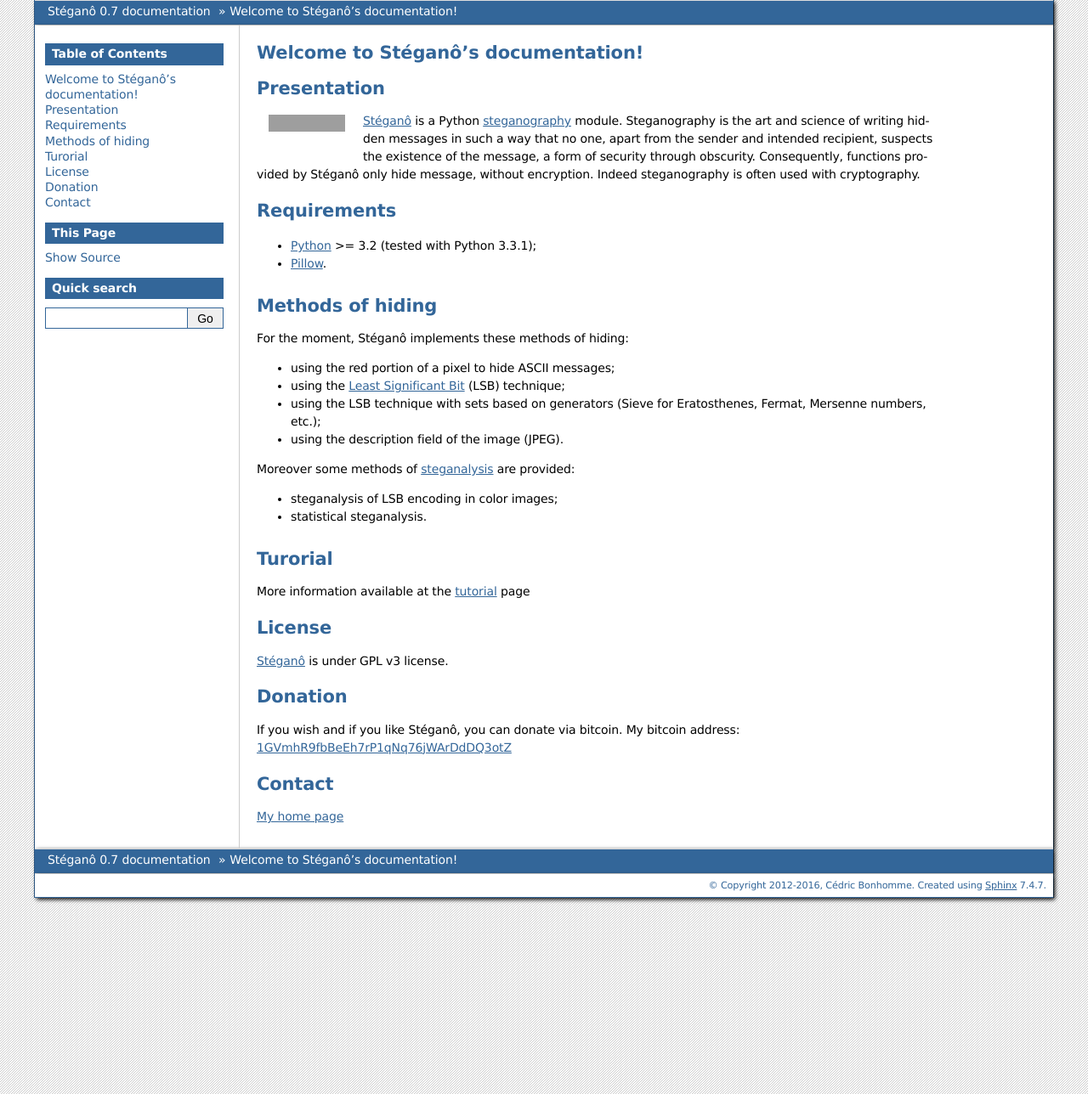
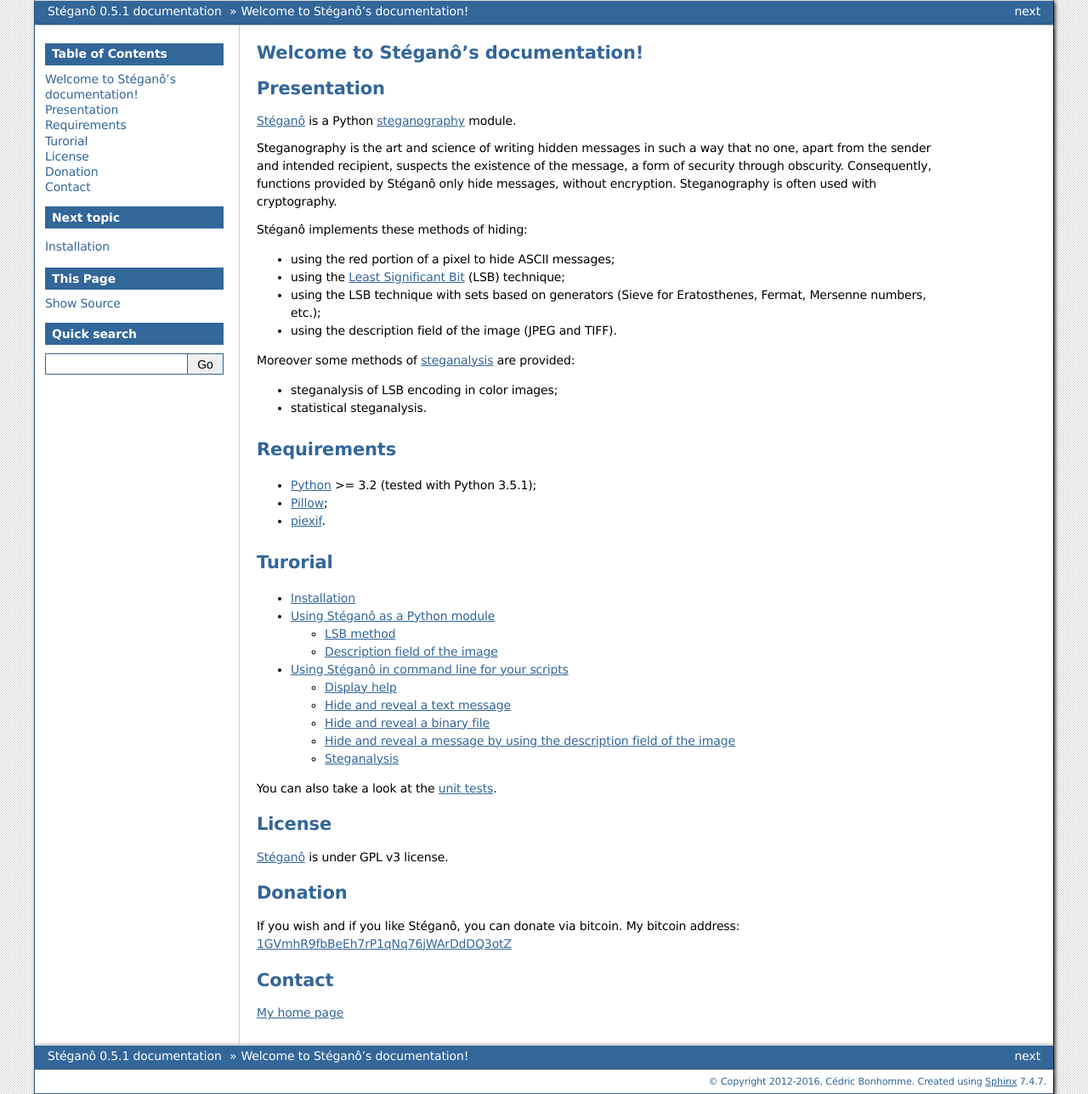
Before and after one commit to cedricbonhomme/Stegano, a Sphinx documentation site: the page built from docs/index.rst, in a window 1280 px wide. Shown: the whole page at 85% size. Built offline with Sphinx 7.4.7, drawn with Linux system fonts in a browser that asks for light colours; grey boxes are pictures that could not be loaded.

Commit message:
Reorganization of the documentation.

```diff
--- a/docs/conf.py
+++ b/docs/conf.py
@@ -48,9 +48,9 @@
 # built documents.
 #
 # The short X.Y version.
-version = '0.7'
+version = '0.5.1'
 # The full version, including alpha/beta/rc tags.
-release = '0.7'
+release = '0.5.1'
 
 # The language for content autogenerated by Sphinx. Refer to documentation
 # for a list of supported languages.
--- a/docs/index.rst
+++ b/docs/index.rst
@@ -9,35 +9,20 @@
 Presentation
 ============
 
-.. figure:: https://api.travis-ci.org/cedricbonhomme/Stegano.svg?branch=master
-    :align: left
-    :target: https://travis-ci.org/cedricbonhomme/Stegano
+Stéganô_ is a Python steganography_ module.
 
+Steganography is the art and science of writing hidden messages in such a way
+that no one, apart from the sender and intended recipient, suspects the
+existence of the message, a form of security through obscurity.
+Consequently, functions provided by Stéganô only hide messages,
+without encryption. Steganography is often used with cryptography.
 
-Stéganô_ is a Python steganography_ module.
-Steganography is the art and science of writing hidden messages in such a way that no one,
-apart from the sender and intended recipient, suspects the existence of the message, a form
-of security through obscurity. Consequently, functions provided by Stéganô only hide message,
-without encryption. Indeed steganography is often used with cryptography.
-
-
-
-Requirements
-============
-
-- Python_ >= 3.2 (tested with Python 3.3.1);
-- `Pillow`_.
-
-
-Methods of hiding
-=================
-
-For the moment, Stéganô implements these methods of hiding:
+Stéganô implements these methods of hiding:
 
 - using the red portion of a pixel to hide ASCII messages;
 - using the `Least Significant Bit <http://en.wikipedia.org/wiki/Least_significant_bit>`_ (LSB) technique;
 - using the LSB technique with sets based on generators (Sieve for Eratosthenes, Fermat, Mersenne numbers, etc.);
-- using the description field of the image (JPEG).
+- using the description field of the image (JPEG and TIFF).
 
 Moreover some methods of steganalysis_ are provided:
 
@@ -45,10 +30,24 @@
 - statistical steganalysis.
 
 
+Requirements
+============
+
+- Python_ >= 3.2 (tested with Python 3.5.1);
+- `Pillow`_;
+- `piexif`_.
+
+
 Turorial
 ========
 
-More information available at the :doc:`tutorial </tutorial>` page
+.. toctree::
+    :maxdepth: 2
+
+    tutorial
+
+You can also take a look at the
+`unit tests <https://github.com/cedricbonhomme/Stegano/tree/master/tests>`_.
 
 
 License
@@ -70,8 +69,9 @@
 `My home page <https://www.cedricbonhomme.org>`_
 
 
-.. _Python: http://python.org
+.. _Python: https://www.python.org
 .. _Stéganô: https://github.com/cedricbonhomme/Stegano
 .. _`Pillow`: https://pypi.python.org/pypi/Pillow
+.. _`piexif`: https://pypi.python.org/pypi/piexif
 .. _steganography: http://en.wikipedia.org/wiki/Steganography
 .. _steganalysis: http://en.wikipedia.org/wiki/Steganalysis
--- a/docs/tutorial.rst
+++ b/docs/tutorial.rst
@@ -1,10 +1,3 @@
-Getting the source code of Stéganô
-==================================
-
-.. code-block:: bash
-
-    $ git clone https://github.com/cedricbonhomme/Stegano.git
-
 Installation
 ============
 
@@ -12,21 +5,52 @@
 
     $ sudo pip install Stegano
 
-Now you will be able to use Stéganô in your Python program.
+You will be able to use Stéganô in your Python programs
+or as a command line tool.
+
+If you want to retrieve the source code (with the unit tests):
+
+.. code-block:: bash
+
+    $ git clone https://github.com/cedricbonhomme/Stegano.git
+
+.. image:: https://api.travis-ci.org/cedricbonhomme/Stegano.svg?branch=master
+    :target: https://travis-ci.org/cedricbonhomme/Stegano
 
 Using Stéganô as a Python module
 ================================
 
+LSB method
+----------
+
 .. code-block:: python
 
-    Python 2.7 (r27:82500, Jul  5 2010, 10:14:47)
-    [GCC 4.3.2] on linux2
+    Python 3.5.1 (default, Dec  7 2015, 11:33:57)
+    [GCC 4.9.2] on linux
     Type "help", "copyright", "credits" or "license" for more information.
     >>> from stegano import slsb
-    >>> secret = slsb.hide("./pictures/Lenna.png", "Hello world!")
+    >>> secret = slsb.hide("./examples/pictures/Lenna.png", "Hello world!")
     >>> secret.save("./Lenna-secret.png")
-    >>> slsb.reveal("./Lenna-secret.png")
+    >>> print(slsb.reveal("./Lenna-secret.png"))
     Hello world!
+
+Description field of the image
+------------------------------
+
+For JPEG and TIFF images.
+
+.. code-block:: python
+
+    Python 3.5.1 (default, Dec  7 2015, 11:33:57)
+    [GCC 4.9.2] on linux
+    Type "help", "copyright", "credits" or "license" for more information.
+    >>> from stegano import exifHeader
+    >>> secret = exifHeader.hide("./examples/pictures/20160505T130442.jpg",
+                            "./image.jpg", secret_message="Hello world!")
+    >>> print(exifHeader.reveal("./image.jpg"))
+
+More examples are available in the
+`tests <https://github.com/cedricbonhomme/Stegano/tree/master/tests>`_.
 
 Using Stéganô in command line for your scripts
 ==============================================
```
